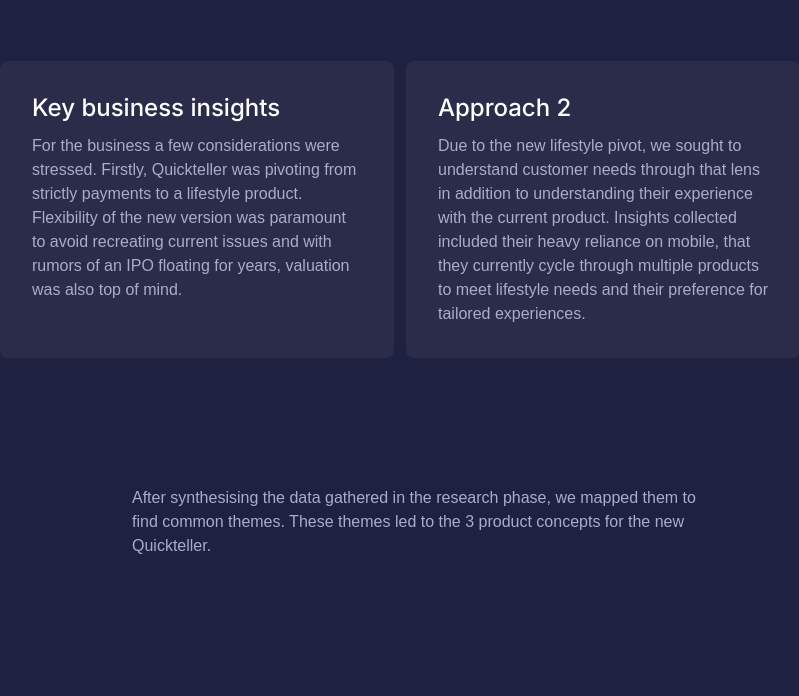
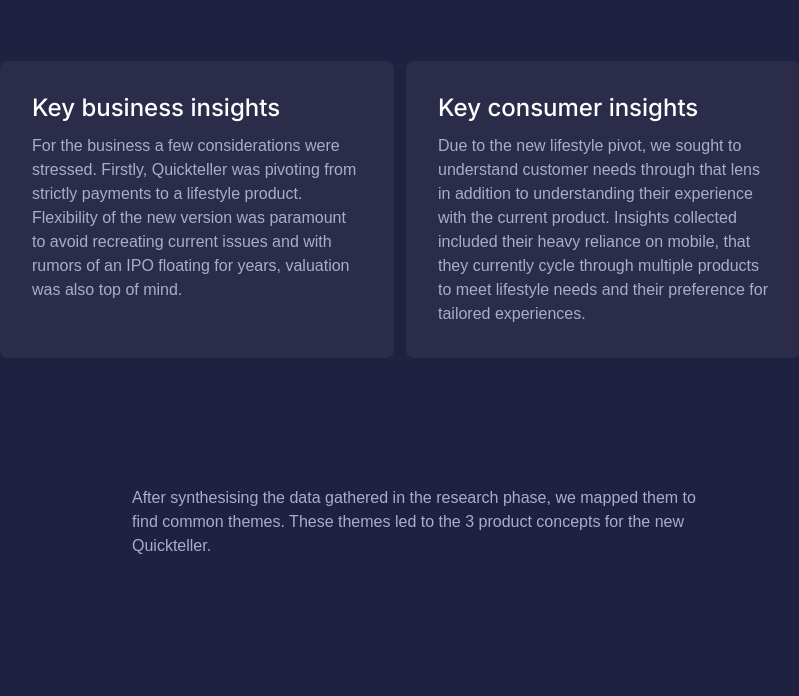
Before and after one commit to bigetse/portfolio, a plain HTML site: page quickteller/index.html in a window 1280 px wide. Shown: the part 3926-4622 px from the top of the page, without its empty margins (222-1021 px from the left). Drawn offline with Linux system fonts and the light colour scheme; a web font is replaced by a local one.

Commit message:
update 5. case study syntax update

```diff
--- a/quickteller/index.html
+++ b/quickteller/index.html
@@ -107,7 +107,7 @@
 
         <div class="study__columns-highlight">
           <div class="study__columns-title">
-            Approach 2
+            Key consumer insights
           </div>
             <p class="study__columns-text">
               Due to the new lifestyle pivot, we sought to understand customer needs through that lens in addition to understanding their experience with the current product. Insights collected included their heavy reliance on mobile, that they currently cycle through multiple products to meet lifestyle needs and their preference for tailored experiences.
```
